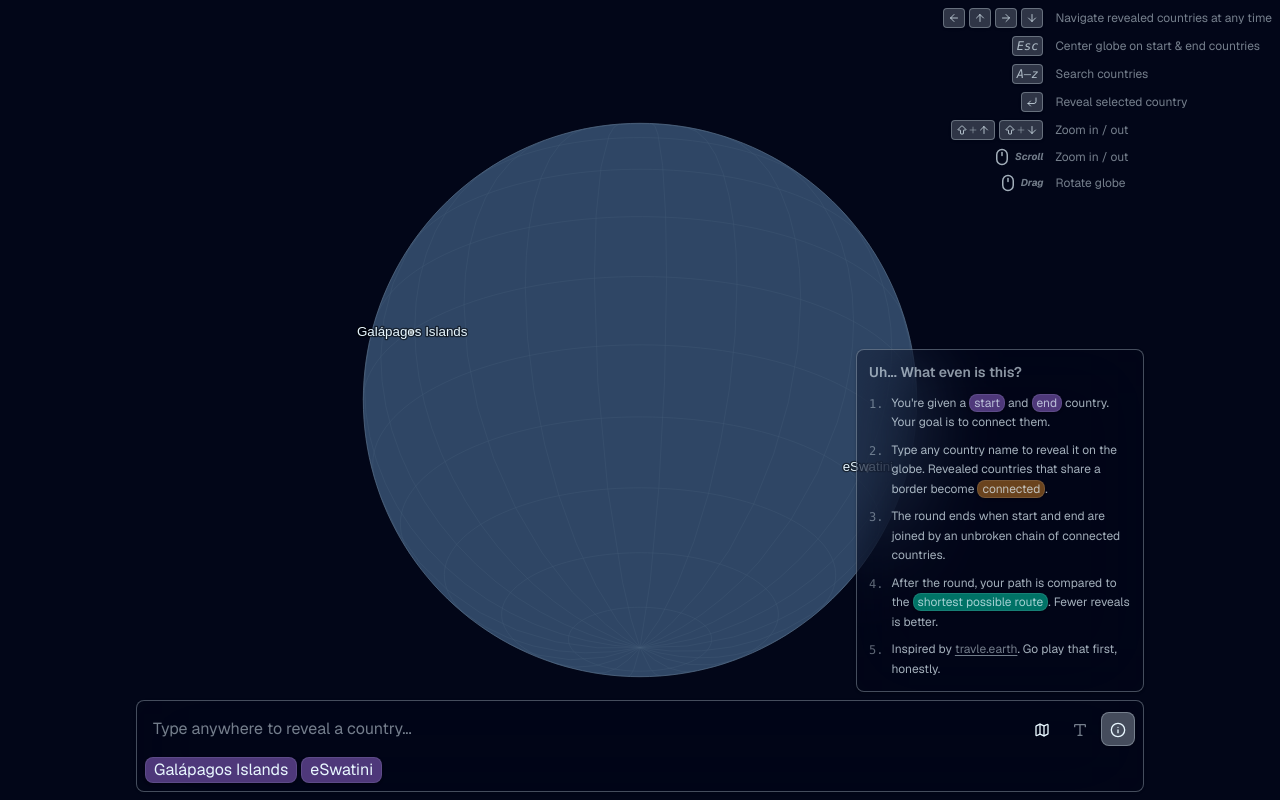
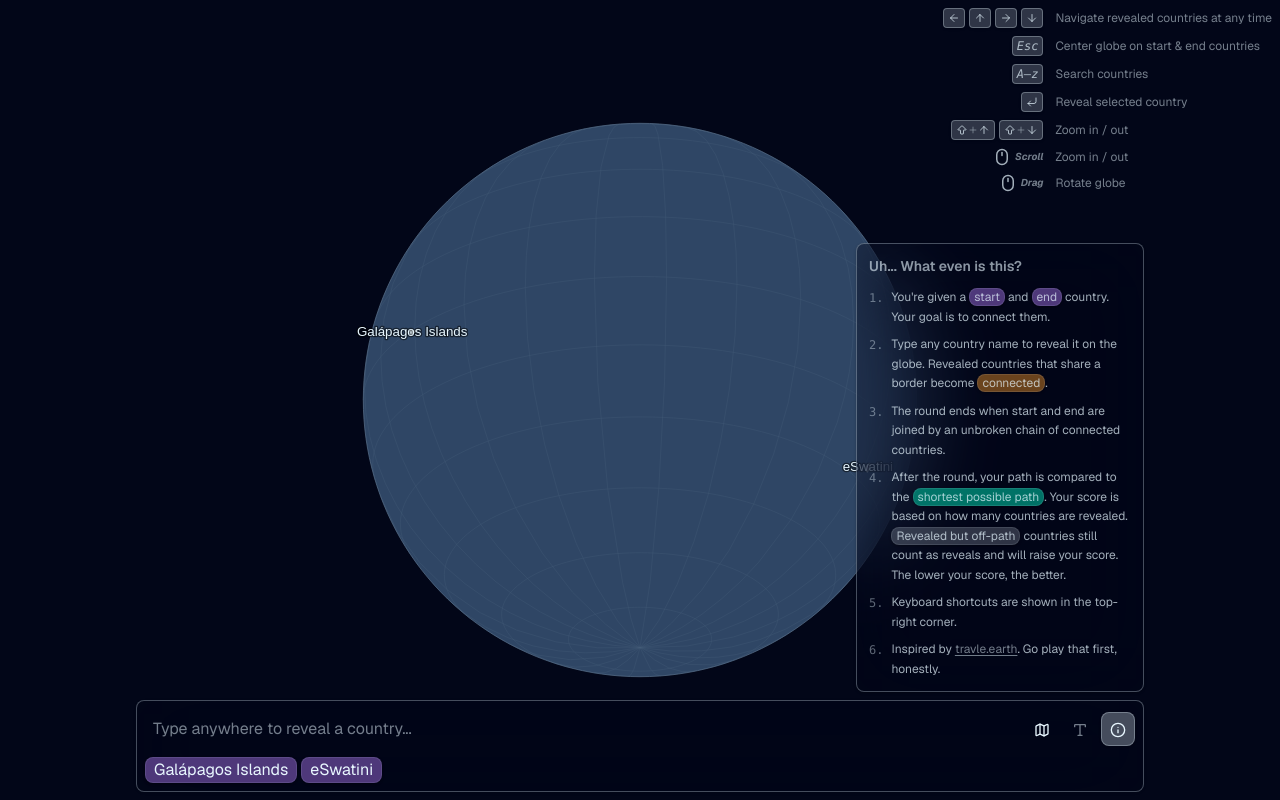
Before and after one commit to alexkatz/country-quest, a React (Vite) app: page / in a window 1280 px wide. Built offline with nearby package versions, Linux system fonts and the light colour scheme.

Commit message:
help dialog improvements, removed now superfluous color key

```diff
--- a/src/app/ColorKey.tsx
+++ /dev/null
@@ -1,26 +0,0 @@
-import { CountryPill } from './CountryPill';
-
-export const ColorKey = () => {
-  return (
-    <div className='absolute bottom-full right-2 bg-background/30 flex flex-col gap-2 rounded-lg border border-text/30 backdrop-blur-2xl shadow-sm/20 p-2'>
-      <div className='opacity-60'>Color Key</div>
-
-      <CountryPill className='bg-terminal/60 self-start' children='Start/End' />
-
-      <CountryPill
-        className='bg-connected/60 self-start'
-        children='Revealed, on path'
-      />
-
-      <CountryPill
-        className='bg-text/20 self-start'
-        children='Revealed, but not on path'
-      />
-
-      <CountryPill
-        className='bg-optimal/80 self-start'
-        children='Optimal path, but not revealed'
-      />
-    </div>
-  );
-};
--- a/src/app/Help.tsx
+++ b/src/app/Help.tsx
@@ -56,11 +56,17 @@ export const Help = () => {
         <Step n={4}>
           After the round, your path is compared to the{' '}
           <CountryPill className='bg-optimal/80 inline text-xs px-1'>
-            shortest possible route
+            shortest possible path
           </CountryPill>
-          . Fewer reveals is better.
+          . Your score is based on how many countries are revealed.{' '}
+          <CountryPill className='bg-text/20 inline text-xs px-1'>
+            Revealed but off-path
+          </CountryPill>{' '}
+          countries still count as reveals and will raise your score. The lower
+          your score, the better.
         </Step>
-        <Step n={5}>
+        <Step n={5}>Keyboard shortcuts are shown in the top-right corner.</Step>
+        <Step n={6}>
           Inspired by{' '}
           <a
             href='https://travle.earth/'
--- a/src/app/NavBar.tsx
+++ b/src/app/NavBar.tsx
@@ -4,12 +4,10 @@ import { useRef } from 'react';
 import * as gameState from '../game/state';
 import { useOnKeyDown } from './useOnKeyDown';
 import { RoundSummary } from './RoundSummary';
-import { ColorKey } from './ColorKey';
 import { RoundActions } from './RoundActions';
 import { Help } from './Help';
 
 export const NavBar = (props: { className?: string }) => {
-  const isColorKeyOpen = useAtomValue(gameState.showColorKeyAtom);
   const isHelpOpen = useAtomValue(gameState.showHelpAtom);
   const isRoundComplete = useAtomValue(gameState.isRoundCompleteAtom);
   const inputRef = useRef<HTMLInputElement>(null);
@@ -20,7 +18,6 @@ export const NavBar = (props: { className?: string }) => {
   return (
     <nav ref={navRef} className={tw('z-50', props.className)}>
       <div className='flex relative flex-col gap-2 p-2 w-full max-w-5xl sm:mx-auto sm:px-2'>
-        {isRoundComplete && isColorKeyOpen && <ColorKey />}
         {isHelpOpen && <Help />}
         {isRoundComplete && <RoundSummary />}
         {!isRoundComplete && <RoundActions ref={inputRef} />}
--- a/src/app/RoundSummary.tsx
+++ b/src/app/RoundSummary.tsx
@@ -13,9 +13,7 @@ export const RoundSummary = () => {
   const isWinningPathOptimal = winningPath.length === optimalPath.length;
   const startCountry = useAtomValue(gameState.startCountryAtom);
   const endCountry = useAtomValue(gameState.endCountryAtom);
-  const [isColorKeyOpen, setIsColorKeyOpen] = useAtom(
-    gameState.showColorKeyAtom,
-  );
+  const [isHelpOpen, setIsHelpOpen] = useAtom(gameState.showHelpAtom);
   const revealedCountries = useAtomValue(gameState.revealedCountriesAtom);
   const connectedRevealedCountries = useAtomValue(
     gameState.connectedRevealedCountriesAtom,
@@ -27,10 +25,10 @@ export const RoundSummary = () => {
       <button
         className={tw(
           'absolute top-2 right-2 cursor-pointer interactive-opacity p-1 border border-transparent shadow-sm rounded-lg',
-          isColorKeyOpen && 'bg-text/30 border-text/30',
-          !isColorKeyOpen && 'shadow-transparent',
+          isHelpOpen && 'bg-text/30 border-text/30',
+          !isHelpOpen && 'shadow-transparent',
         )}
-        onClick={() => setIsColorKeyOpen(prev => !prev)}
+        onClick={() => setIsHelpOpen(prev => !prev)}
       >
         <Info />
       </button>
--- a/src/game/state.ts
+++ b/src/game/state.ts
@@ -17,13 +17,6 @@ const INITIAL_PATH = getRandomPath({
 });
 
 export const showDebugInfoAtom = atom(false);
-export const showColorKeyAtom = atomWithStorage(
-  'show-color-key',
-  true,
-  undefined,
-  { getOnInit: true },
-);
-
 export const showHelpAtom = atomWithStorage('show-help', true, undefined, {
   getOnInit: true,
 });
```
Also changed, not shown: 1 other file (tests, documents, lock files or other folders).
